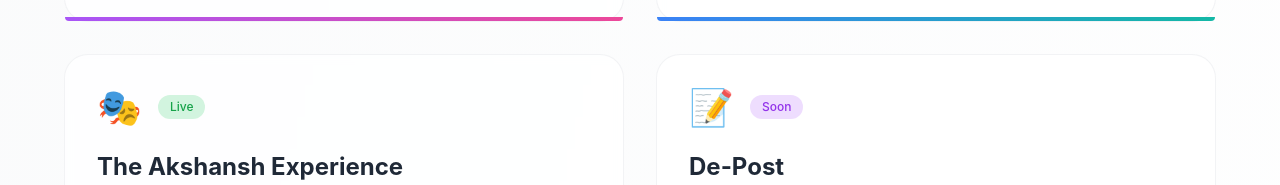
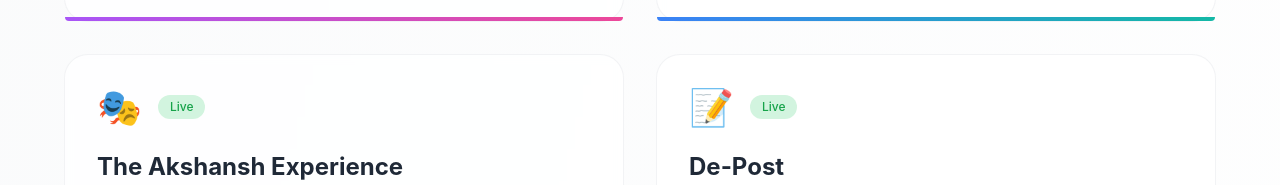
Before and after one commit to akxh5/this-is-akshansh, a React (Vite) app: page / in a window 1280 px wide. Shown: the part 2238-2423 px from the top of the page. Built offline with nearby package versions, Linux system fonts and the light colour scheme.

Commit message:
Update DePost with Live Link

```diff
--- a/src/components/Projects.tsx
+++ b/src/components/Projects.tsx
@@ -46,8 +46,9 @@ export const Projects: React.FC = () => {
       description: "DePost is a decentralized publishing platform that lets anyone share content permanently and censorship-free on-chain.",
       emoji: "📝",
       color: "from-emerald-500 to-teal-500",
+      liveUrl: "https://frabjous-seahorse-116379.netlify.app/",
       githubUrl: "https://github.com/akxh5/de-post",
-      status: "coming-soon"
+      status: "live"
     }
   ];
 
```
